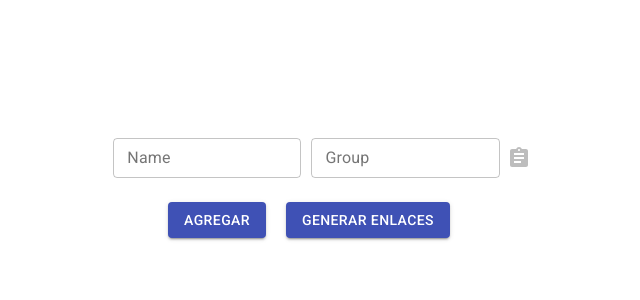
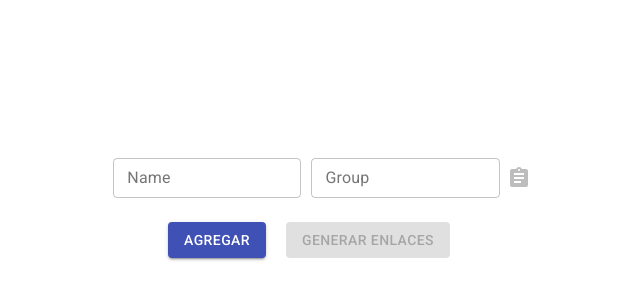
Before and after one commit to Edwardreyessp/secret-friend, a React (Vite) app: page / in a window 1280 px wide. Shown: the part 214-514 px from the top of the page, without its empty margins (321-961 px from the left). Built offline with nearby package versions, Linux system fonts and the light colour scheme.

Commit message:
temp: disabled button

```diff
--- a/package.json
+++ b/package.json
@@ -15,6 +15,7 @@
     "firebase": "^9.14.0",
     "react": "^18.2.0",
     "react-dom": "^18.2.0",
+    "react-id-generator": "^3.0.2",
     "react-router-dom": "6",
     "sass": "^1.56.1"
   },
--- a/src/App.jsx
+++ b/src/App.jsx
@@ -9,6 +9,7 @@ import AssignmentIcon from "@material-ui/icons/Assignment";
 import { useState } from "react";
 import "./App.scss";
 import { writeSecretFriend } from "./firebase/config";
+import nextId from "react-id-generator";
 
 const App = () => {
   const [group, setGroup] = useState([{ name: "", group: "", id: "" }]);
@@ -17,13 +18,14 @@ const App = () => {
   const [clipboard, setClipboard] = useState(false);
 
   const handleName = (name, index) => {
+    const id = nextId();
     setGroup(
       [...group].map((object, i) => {
         if (i === index) {
           return {
             ...object,
             name: name,
-            id: `id${indexName}`,
+            id: `${id}`,
           };
         } else return object;
       })
@@ -135,7 +137,12 @@ const App = () => {
         <Button variant="contained" color="primary" onClick={handleAdd}>
           Agregar
         </Button>
-        <Button variant="contained" color="primary" onClick={createUrls}>
+        <Button
+          variant="contained"
+          disabled
+          color="primary"
+          onClick={createUrls}
+        >
           Generar enlaces
         </Button>
       </Box>
--- a/src/App.scss
+++ b/src/App.scss
@@ -5,6 +5,7 @@
   height: 100vh;
   flex-direction: column;
   padding: 5px;
+  margin: 20px 0;
 
   Button {
     margin-right: 20px;
```
Also changed, not shown: 1 other file (tests, documents, lock files or other folders).
